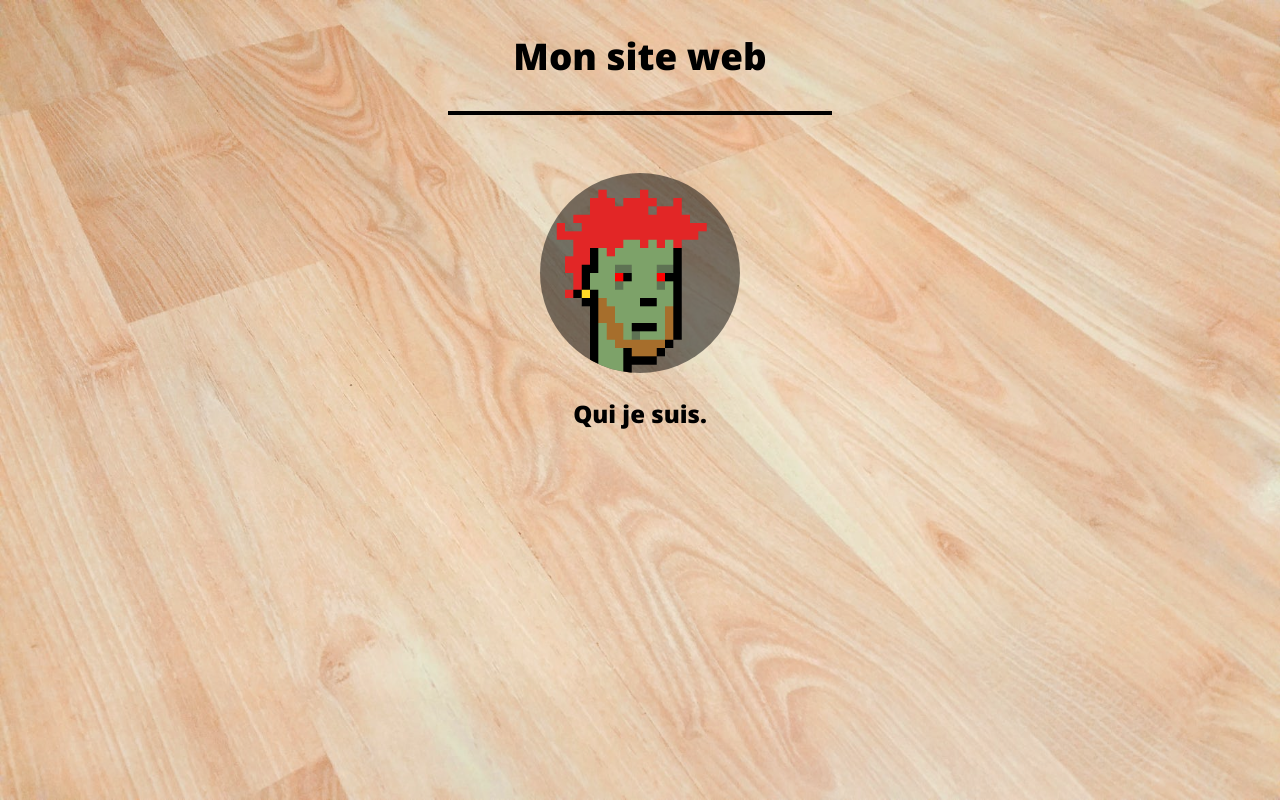
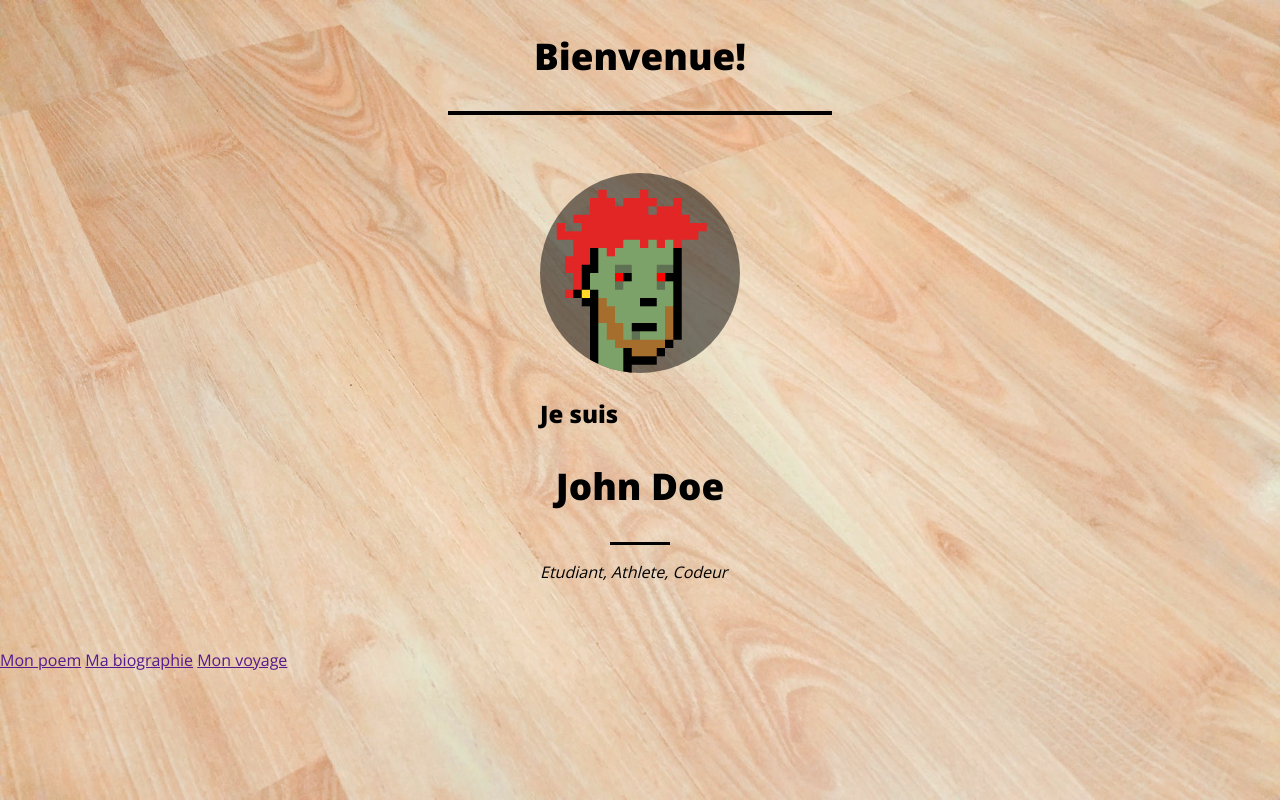
Before and after one commit to jalmih08/jalmih08.github.io, a plain HTML site: page index.html in a window 1280 px wide. Drawn offline with nearby package versions, Linux system fonts and the light colour scheme.

Commit message:
Update index.html

```diff
--- a/index.html
+++ b/index.html
@@ -22,23 +22,34 @@
 
 
       <div class="flex-1">
-        <h1>Mon site web</h1>
+        <h1>Bienvenue!</h1>
         <hr>
       </div>
         <div class="box">
       <div class="flex-2">
-        <img class="punk" src="images/Punk7252.png" alt="Moi" width="200">
-        <h2 class="qui">Qui je suis.</h2>
+        <a href="biographie"><img class="punk" src="images/Punk7252.png" alt="Moi" width="200"></a>
+        <h2>Je suis</h2>
+        <h1 class="nom">John Doe</h1>
+        <hr class="div-hr">
+        <p><em>Etudiant, Athlete, Codeur</em></p>
+
       </div>
-      <!-- https://www.thedigitalbridges.com/wp-content/uploads/2017/12/porfolio-websites-design-ideas.jpg -->
 
     </div>
-  </section>
+
+    <footer>
+
+      <a class="footer-a" href="">Mon poem</a>
+      <a class="footer-a" href="">Ma biographie</a>
+      <a class="footer-a" href="">Mon voyage</a>
+<!-- add slide animation to all items 1 by 1 -->
+
+
+      </footer>
 
 
 
-
-
+  </section>
 
 
 
@@ -47,7 +58,6 @@
 
 
 
-
-
+<!-- https://www.thedigitalbridges.com/wp-content/uploads/2017/12/porfolio-websites-design-ideas.jpg -->
 
 </html>
```
